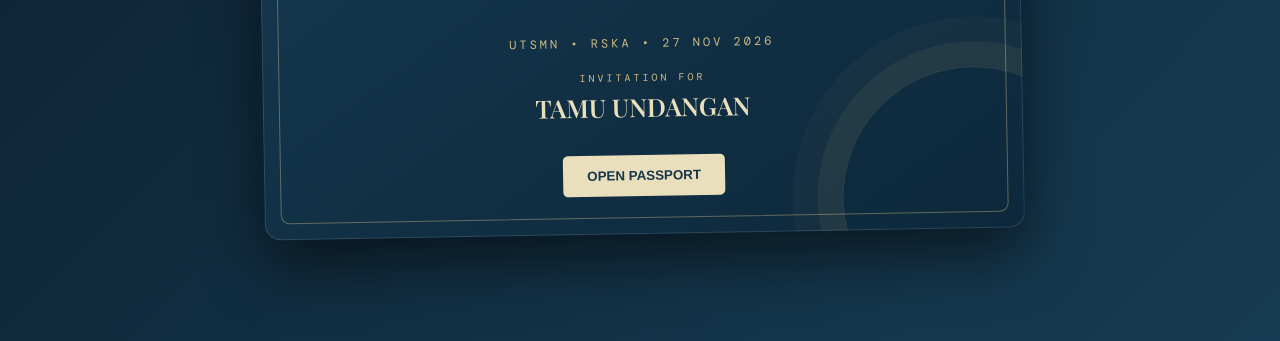
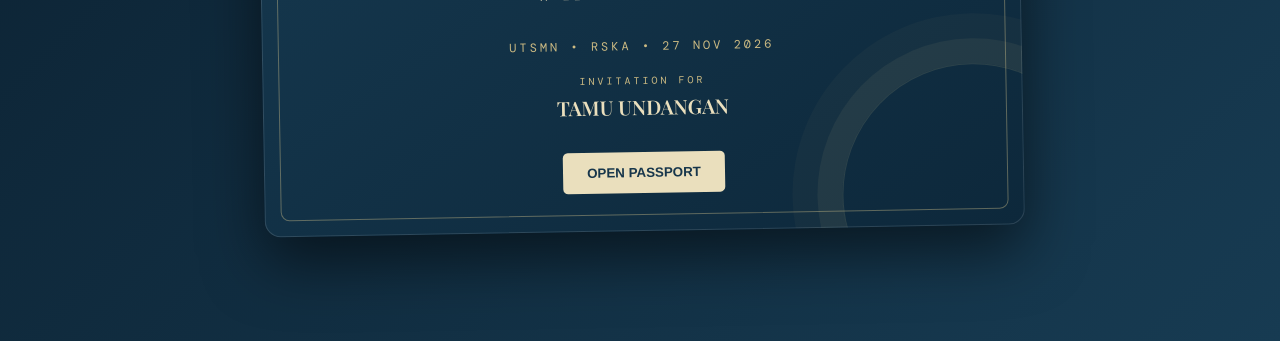
Before and after one commit to adizaini/Wedding-passport, a plain HTML site: page index.html in a window 1280 px wide. Shown: the part 459-800 px from the top of the page. Drawn offline with nearby package versions, Linux system fonts and the light colour scheme.

Commit message:
Update index.html

```diff
--- a/index.html
+++ b/index.html
@@ -522,10 +522,10 @@ h2{
   position:relative;
   z-index:2;
   text-align:center;
-  font:600 clamp(15px,4vw,25px) "Playfair Display";
+  font:600 clamp(12px,4vw,20px) "Playfair Display";
   color:#eadfbd;
   margin-top:6px;
-  padding:0 50px;
+  padding:0 40px;
 }
 </style>
 </head>
```
